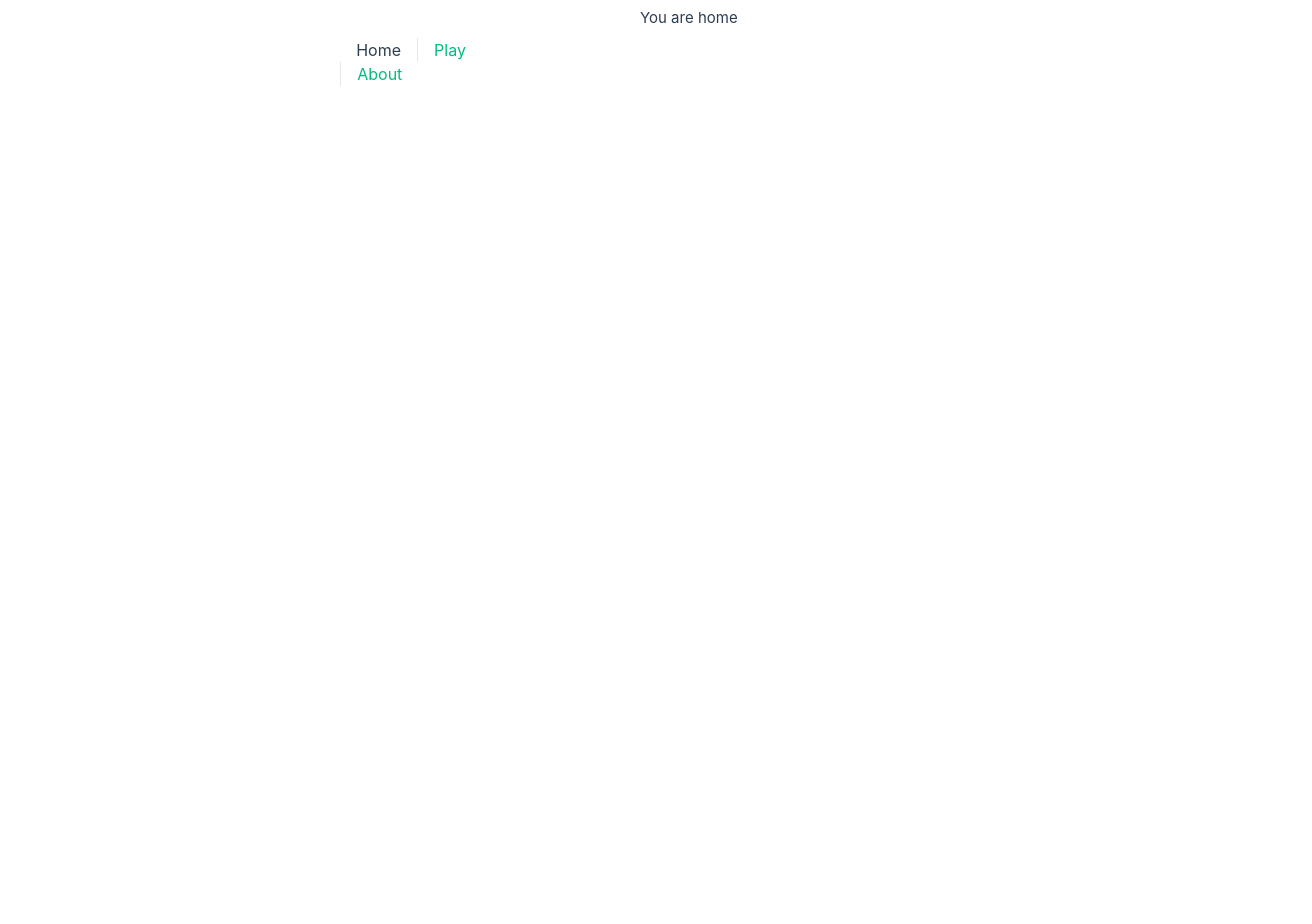
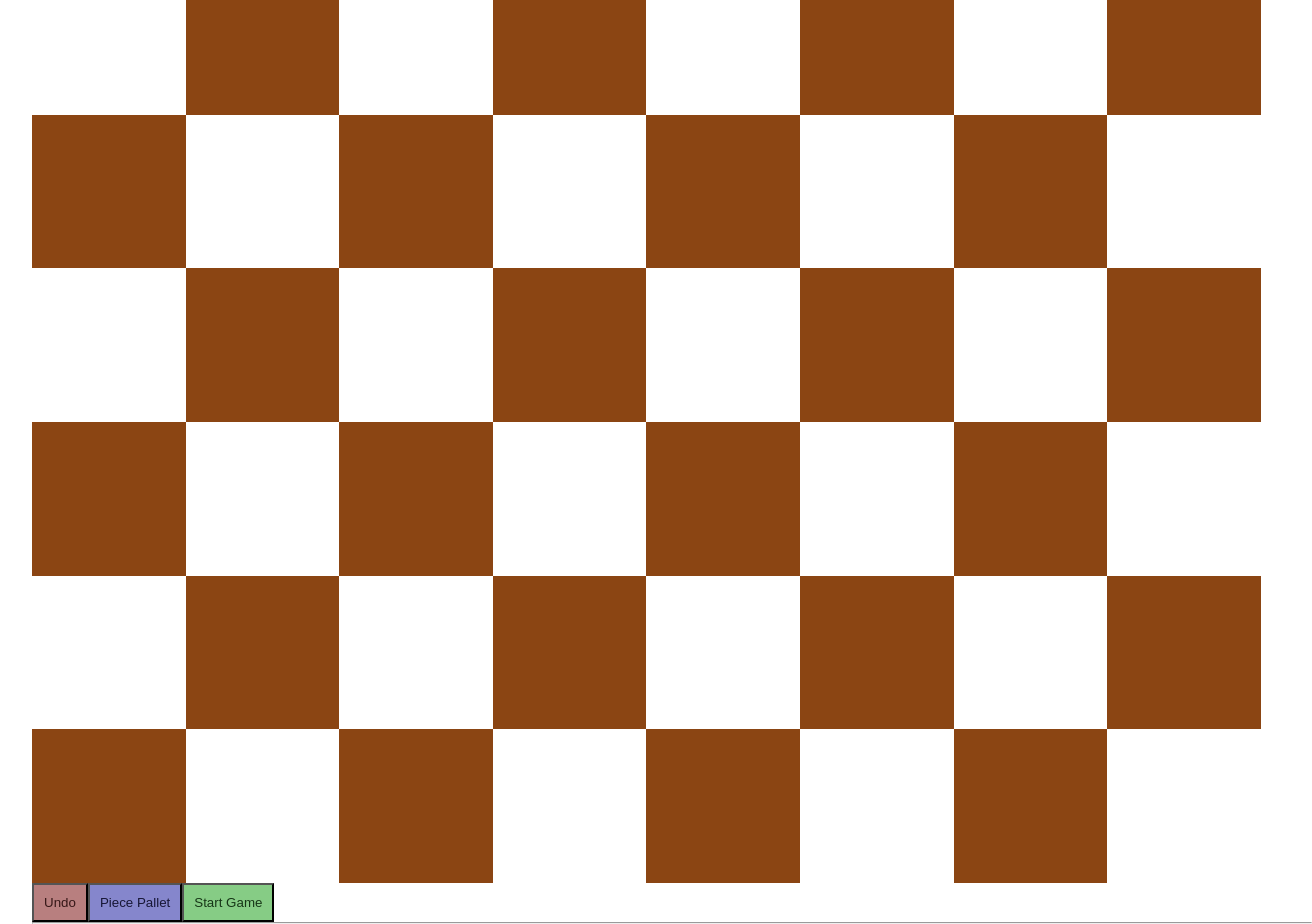
Before and after one commit to bryanhinkson/House-Rules-Chess, a Vue app: page / in a window 1280 px wide. Shown: the part 346-1270 px from the top of the page, 1312 px wide, since content can reach past the window. Before the commit the page ends 800 px from the top, so only its background shows below. Built offline with nearby package versions, Linux system fonts and the light colour scheme.

Commit message:
fix many errors inital styling

```diff
--- a/src/App.vue
+++ b/src/App.vue
@@ -1,18 +1,8 @@
 <script setup lang="ts">
-import { RouterLink, RouterView } from 'vue-router'
+import { RouterView } from 'vue-router'
 </script>
 
 <template>
-  <header>
-    <div class="wrapper">
-      <nav>
-        <RouterLink to="/">Home</RouterLink>
-        <RouterLink to="/board">Play</RouterLink>
-        <RouterLink to="/about">About</RouterLink>
-      </nav>
-    </div>
-  </header>
-
   <RouterView />
 </template>
 
--- a/src/router/index.ts
+++ b/src/router/index.ts
@@ -1,5 +1,4 @@
 import { createRouter, createWebHistory } from 'vue-router'
-import HomeView from '../views/HomeView.vue'
 import BoardView from '../views/BoardView.vue'
 
 const router = createRouter({
@@ -7,11 +6,6 @@ const router = createRouter({
   routes: [
     {
       path: '/',
-      name: 'home',
-      component: HomeView
-    },
-    {
-      path: '/board',
       name: 'board',
       component: BoardView
     },
--- a/src/views/BoardView.vue
+++ b/src/views/BoardView.vue
@@ -30,13 +30,14 @@
     <hr>
 
     <div class="row">
-      <button class="btn btn-lg btn-warning col-xs-2 boardButton" @click="undo()">Undo</button>
-      <button class="btn btn-lg btn-primary col-xs-4 col-xs-offset-1 boardButton" @click="togglePiecePallet()">
+      <button class="btn btn-lg btn-warning col-xs-2 boardButton undo" @click="undo()">Undo</button>
+      <button class="btn btn-lg btn-primary col-xs-4 col-xs-offset-1 boardButton piece-pallet"
+        @click="togglePiecePallet()">
         Piece Pallet</button>
-      <button class="btn btn-lg btn-success col-xs-4 col-xs-offset-1 boardButton" v-show="showStart && !gameStarted"
-        @click="resetGame(false); toggleStart()">Start Game</button>
+      <button class="btn btn-lg btn-success col-xs-4 col-xs-offset-1 boardButton start-game"
+        v-show="showStart && !gameStarted" @click="resetGame(false); toggleStart()">Start Game</button>
 
-      <button v-show="!showStart" id="gameMenu" class="btn btn-lg btn-default col-xs-4 col-xs-offset-1 boardButton"
+      <button v-show="!showStart" id="gameMenu" class="btn btn-lg btn-default col-xs-4 col-xs-offset-1 boardButton menu"
         @click="toggleGameMenu($event)">
         Menu
         <i class="fa fa-bars" aria-hidden="true"></i>
@@ -46,20 +47,20 @@
     <div v-show="showGameMenu">
       <div class="row">
         <hr>
-        <button class="btn btn-sm btn-success col-xs-3 boardButton" @click="saveCurrentConfig()">Save
-          Board</button>
+        <button class="btn btn-sm btn-success col-xs-3 boardButton save" @click="saveCurrentConfig()">
+          Save Board</button>
 
         <select class="col-xs-3 col-xs-offset-1 dropdown" v-model="LoadThisBoardConfig">
           <option v-for="(config, i) of savedConfigs" :key="i" :value="config">{{ config.name }}</option>
         </select>
-        <button class="btn btn-sm btn-warning col-xs-2 boardButton" @click="loadBoardConfig();">Load</button>
+        <button class="btn btn-sm btn-warning col-xs-2 boardButton load" @click="loadBoardConfig();">Load</button>
 
-        <button class="btn btn-sm btn-danger col-xs-2  col-xs-offset-1 boardButton" v-show="gameStarted"
+        <button class="btn btn-sm btn-danger col-xs-2  col-xs-offset-1 boardButton reset" v-show="gameStarted"
           @click="resetGame();">Reset</button>
       </div>
       <br>
       <div class="row">
-        <button class="btn btn-sm btn-primary col-xs-3 boardButton" @click="rotateBoard()">Rotate Board</button>
+        <button class="btn btn-sm btn-primary col-xs-3 boardButton rotate-board" @click="rotateBoard()">Rotate Board</button>
       </div>
     </div>
 
@@ -90,8 +91,8 @@ import { ref, type Ref } from 'vue';
 
 const gameStarted = ref(false);
 const LoadThisBoardConfig = ref();
-const ranks = ref([1, 2, 3, 4, 5, 6, 7, 8]);
-const files = ref(['A', 'B', 'C', 'D', 'E', 'F', 'G', 'H']);
+const ranks = ref([1, 2, 3, 4, 5, 6, 7, 8]); // Columns
+const files = ref(['A', 'B', 'C', 'D', 'E', 'F', 'G', 'H']); // Row
 const boardRotated = ref(false);
 const newLocation = ref();
 
@@ -199,7 +200,7 @@ function saveCurrentConfig() {
 }
 
 function loadBoardConfig() {
-  var config = JSON.parse(LoadThisBoardConfig.value);
+  var config = LoadThisBoardConfig.value;
   if (confirm("Are you sure you want to load the following Board Configuration: " + config.name)) {
     populateJsonBoard(config.config);
   }
@@ -309,13 +310,11 @@ function undo() {
   if (moveStack.value.length == 0) {
     return;
   }
-  // Get the last move
   var move = moveStack.value.pop();
 
-  // Put the Pieces back
-  move.newLocation.value.removeChild(move.movedPiece);
+  move.newLocation.removeChild(move.movedPiece);
   if (move.capturedPiece != null) {
-    move.newLocation.value.appendChild(move.capturedPiece);
+    move.newLocation.appendChild(move.capturedPiece);
   }
   move.oldLocation.appendChild(move.movedPiece);
 
@@ -346,15 +345,14 @@ function clearBoard() {
 }
 
 function makeBoardJson() {
-  let boardConfig: any = {}; // TODO: type this
-
+  boardConfig.value = blankBoardConfig;
   for (var i = 1; i <= 8; i++) {
     for (var j = 0; j < 8; j++) {
       if (document.getElementsByClassName(files.value[j] + i)[0].innerHTML && !boardRotated.value) {
-        boardConfig[files.value[j] + i] = (document.getElementsByClassName(files.value[j] + i)[0] as any).firstChild.getAttribute('type');
+        (boardConfig.value as any)[files.value[j] + i] = (document.getElementsByClassName(files.value[j] + i)[0] as any).firstChild.getAttribute('type');
       }
       else if (document.getElementsByClassName(files.value[j] + i)[1].innerHTML && boardRotated) {
-        boardConfig[files.value[j] + i] = (document.getElementsByClassName(files.value[j] + i)[1] as any).firstChild.getAttribute('type');
+        (boardConfig.value as any)[files.value[j] + i] = (document.getElementsByClassName(files.value[j] + i)[1] as any).firstChild.getAttribute('type');
       }
     }
   }
@@ -364,8 +362,10 @@ function populateJsonBoard(bc = boardConfig.value) {
   clearBoard();
   for (var square in bc) {
     var pieceType = (bc as any)[square];
-    document.getElementsByClassName(square)[0].innerHTML = '<img type="' + pieceType + '" class="chessPiece" src="' + (pieceMap.value as any)[pieceType] + '">';
-    document.getElementsByClassName(square)[1].innerHTML = '<img type="' + pieceType + '" class="chessPiece" src="' + (pieceMap.value as any)[pieceType] + '">';
+    if (pieceType) {
+      document.getElementsByClassName(square)[0].innerHTML = '<img type="' + pieceType + '" class="chessPiece" src="' + (pieceMap.value as any)[pieceType] + '">';
+      document.getElementsByClassName(square)[1].innerHTML = '<img type="' + pieceType + '" class="chessPiece" src="' + (pieceMap.value as any)[pieceType] + '">';
+    }
   }
 }
 
@@ -382,45 +382,21 @@ function resetBoard() {
 
 </script>
 
-<style scoped>
-* {
-  background-color: #121212;
-  color: white;
-}
 
 
-/* Elements */
+
+<style>
 .chess-board {
   display: block;
   width: 100vw;
 }
 
-img {
-  width: 100%;
-}
-
-/* body {
-  height: 100vh;
-  background-color: #121212;
-  color: white;
-} */
-
-
-/* nav * {
-  background-color: lightgray;
-  color: black;
-  font-size: 1.25em;
-  padding: 5px
-} */
-
 .chessPiece {
   position: relative;
   z-index: 2;
   background-color: inherit;
-  height: 90%;
-  width: 90%;
-  margin-top: 5%;
-  margin-left: 5%;
+  height: 100%;
+  width: 100%;
 }
 
 .piecePalletCell {
@@ -441,15 +417,58 @@ img {
 
 .palletContainer {
   margin-left: 12.5vw;
+  margin-right: 12.5vw;
 }
 
 .boardButton {
-  padding: 10px 0px;
+  padding: 10px 10px;
+  color: white;
+
+  &.undo {
+    background-color: hsl(0, 29%, 61%);
+    color: hsl(0, 41%, 15%);
+  }
+
+  &.piece-pallet {
+    background-color: hsl(239, 41%, 66%);
+    color: hsl(239, 41%, 15%);
+  }
+
+  &.start-game {
+    background-color: hsl(119, 41%, 66%);
+    color: hsl(119, 41%, 15%);
+  }
+
+  &.menu {
+    background-color: hsl(119, 41%, 66%);
+    color: hsl(119, 41%, 15%);
+  }
+
+  &.save {
+    background-color: hsl(119, 41%, 66%);
+    color: hsl(119, 41%, 15%);
+  }
+
+  &.load {
+    background-color: hsl(119, 41%, 66%);
+    color: hsl(119, 41%, 15%);
+  }
+
+  &.reset {
+    background-color: hsl(119, 41%, 66%);
+    color: hsl(119, 41%, 15%);
+  }
+
+  &.rotate-board {
+    background-color: hsl(119, 41%, 66%);
+    color: hsl(119, 41%, 15%);
+  }
+
+
 }
 
 .dropdown {
   background-color: #e8eaed;
-  /* Light gray*/
   height: 40px;
   min-width: 100px;
   color: black;
--- a/src/views/HomeView.vue
+++ /dev/null
@@ -1,9 +0,0 @@
-<script setup lang="ts">
-
-</script>
-
-<template>
-  <main>
-    You are home
-  </main>
-</template>
```
